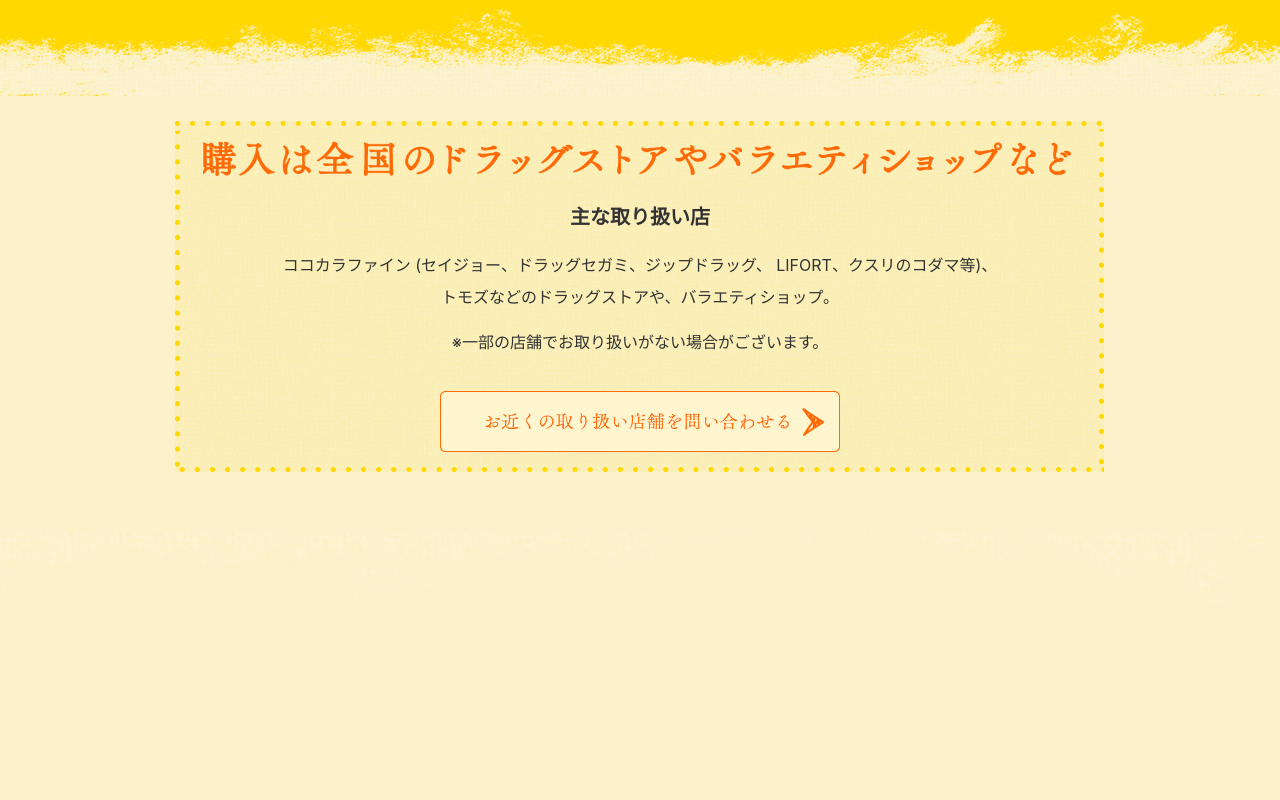
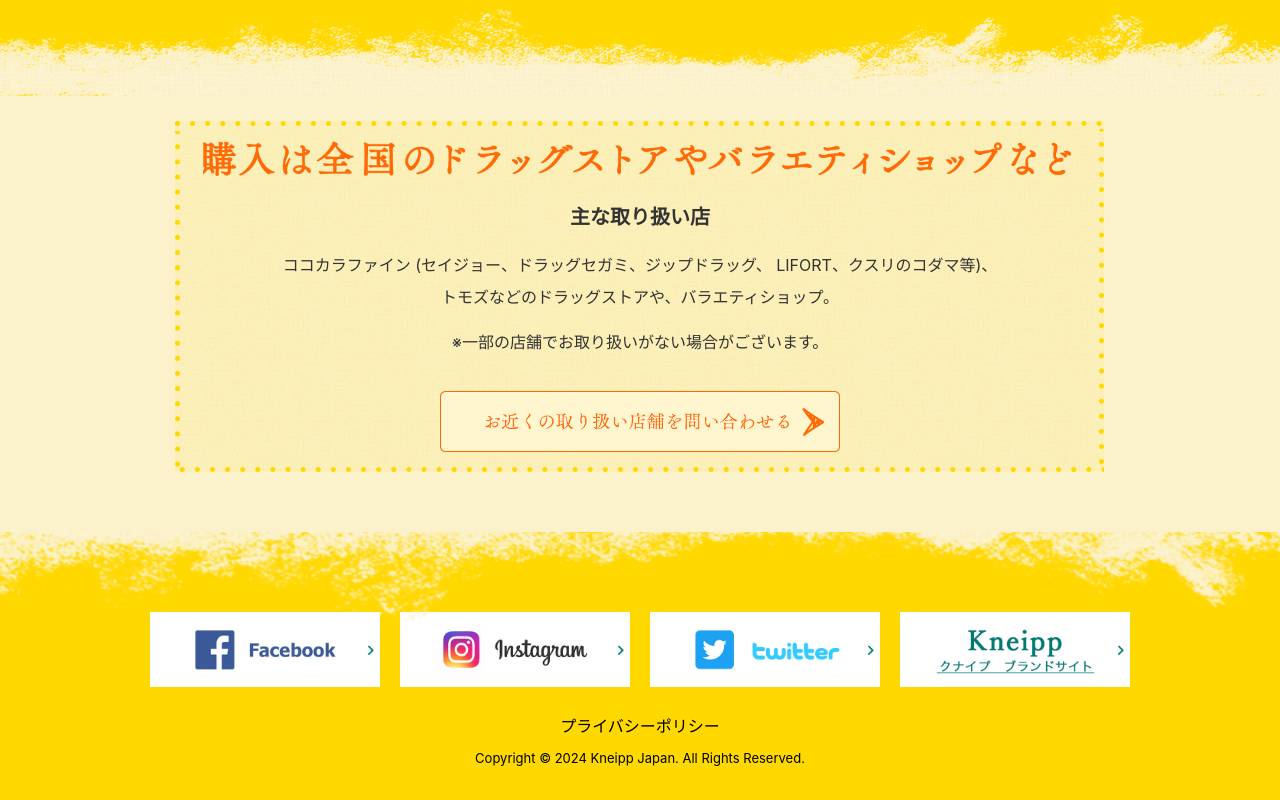
Before and after one commit to N-i-ke/bathsolt-react-typescript, a React (Create React App) app: page / in a window 1280 px wide. Shown: the part 3458-4258 px from the top of the page. Before the commit the page ends 4118 px from the top, so only its background shows below. Built offline with nearby package versions, Linux system fonts and the light colour scheme.

Commit message:
feat: Footerセクションの追加

```diff
--- a/src/App.tsx
+++ b/src/App.tsx
@@ -4,6 +4,7 @@ import Main from "./components/Main";
 import Salt from './components/Salt';
 import Bath from './components/Bath';
 import Shop from './components/Shop';
+import Footer from './components/Footer';
 
 const App: React.FC = () => {
   return (
@@ -12,6 +13,7 @@ const App: React.FC = () => {
     <Salt />
     <Bath />
     <Shop />
+    <Footer/>
   </>
   );
 };
--- /dev/null
+++ b/src/components/Footer.tsx
@@ -0,0 +1,52 @@
+// src/components/Main.tsx
+import React from 'react';
+import '../css/reset.css';
+import '../css/style.css';
+
+const Footer: React.FC = () => {
+  return (
+    <>
+        <footer>
+  <div className="footer__inner">
+    <div className="top">
+      <div className="top__inner">
+        <ul>
+          <li>
+            <a href="/">
+              <img src={require('../img/bnr_facebook.png')} alt="" />
+            </a>
+          </li>
+          <li>
+            <a href="/">
+              <img src={require('../img/bnr_instagram.png')} alt="" />
+            </a>
+          </li>
+          <li>
+            <a href="/">
+              <img src={require('../img/bnr_twitter.png')} alt="" />
+            </a>
+          </li>
+          <li>
+            <a href="/">
+              <img src={require('../img/bnr_kneipp.png')} alt="" />
+            </a>
+          </li>
+        </ul>
+      </div>
+    </div>
+    <div className="bottom">
+      <div className="bottom__inner">
+        <a href="/">プライバシーポリシー</a>
+        <div className="bottom">
+          Copyright © 2024 Kneipp Japan. All Rights Reserved.
+        </div>
+      </div>
+    </div>
+  </div>
+</footer>
+
+    </>
+  );
+};
+
+export default Footer;
```
